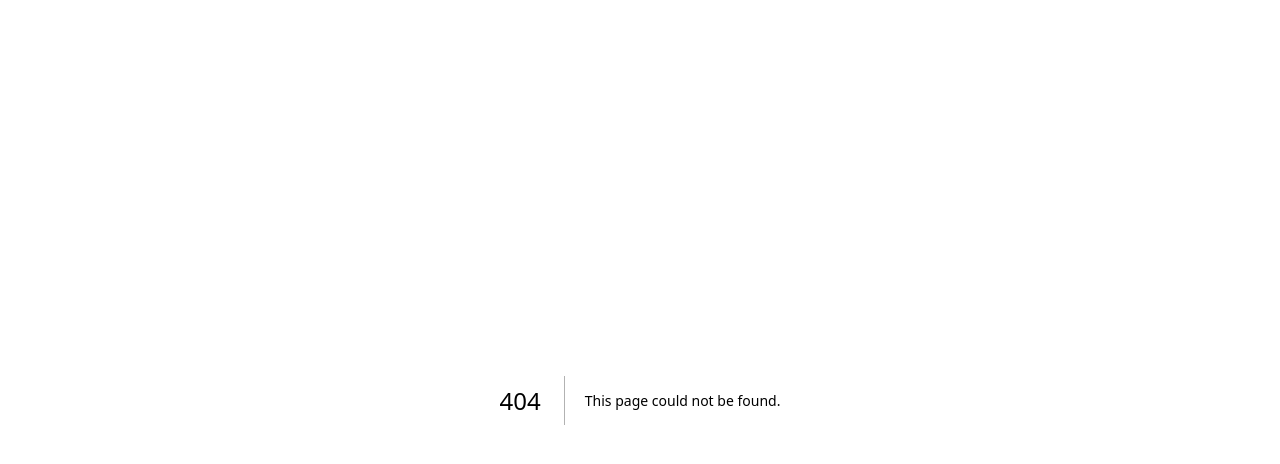
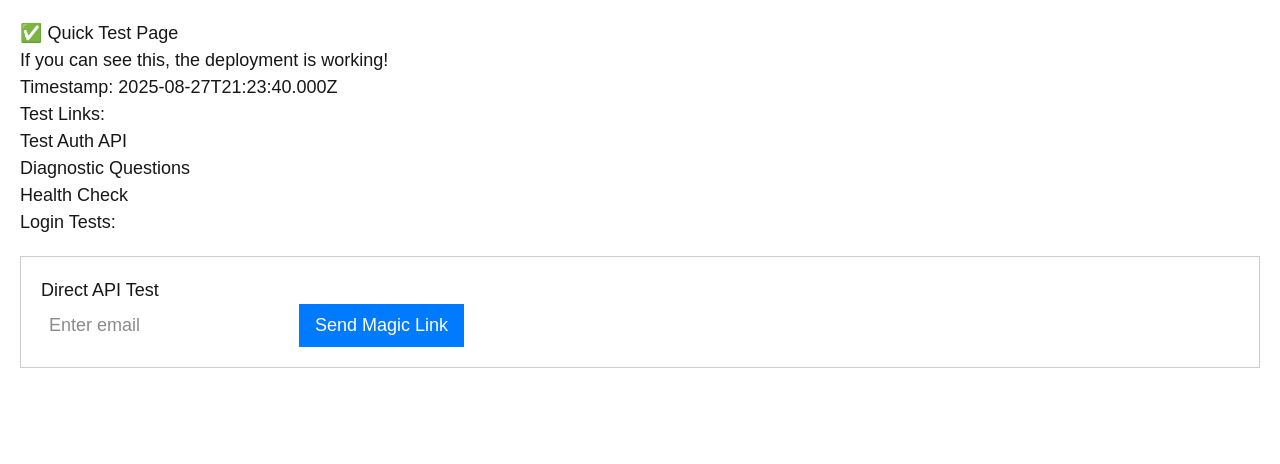
Before and after one commit to freedombydesign/ai-strategist-dashboard, a Next.js app: page /quick-test in a window 1280 px wide. Before the commit this address had no page. Shown: the top 464 px of the page. Built offline with nearby package versions, Linux system fonts and the light colour scheme.

Commit message:
Add quick-test page with inline login form to test deployment and API

```diff
--- /dev/null
+++ b/src/app/quick-test/page.tsx
@@ -0,0 +1,40 @@
+export default function QuickTest() {
+  return (
+    <div style={{ padding: '20px', fontSize: '18px' }}>
+      <h1>✅ Quick Test Page</h1>
+      <p>If you can see this, the deployment is working!</p>
+      <p>Timestamp: {new Date().toISOString()}</p>
+
+      <h2>Test Links:</h2>
+      <ul>
+        <li><a href="/api/test-auth">Test Auth API</a></li>
+        <li><a href="/api/diagnostic-questions">Diagnostic Questions</a></li>
+        <li><a href="/health">Health Check</a></li>
+      </ul>
+
+      <h2>Login Tests:</h2>
+      <div style={{ marginTop: '20px', padding: '20px', border: '1px solid #ccc' }}>
+        <h3>Direct API Test</h3>
+        <form onSubmit={(e) => {
+          e.preventDefault()
+          const email = (e.target as any).email.value
+          fetch('/api/test-auth', {
+            method: 'POST',
+            headers: { 'Content-Type': 'application/json' },
+            body: JSON.stringify({ email })
+          })
+          .then(r => r.json())
+          .then(data => {
+            alert(data.success ? `✅ ${data.message}` : `❌ ${data.error}`)
+          })
+          .catch(err => alert(`❌ Error: ${err.message}`))
+        }}>
+          <input type="email" name="email" placeholder="Enter email" style={{ padding: '8px', marginRight: '10px' }} />
+          <button type="submit" style={{ padding: '8px 16px', background: '#007bff', color: 'white', border: 'none' }}>
+            Send Magic Link
+          </button>
+        </form>
+      </div>
+    </div>
+  )
+}
```
